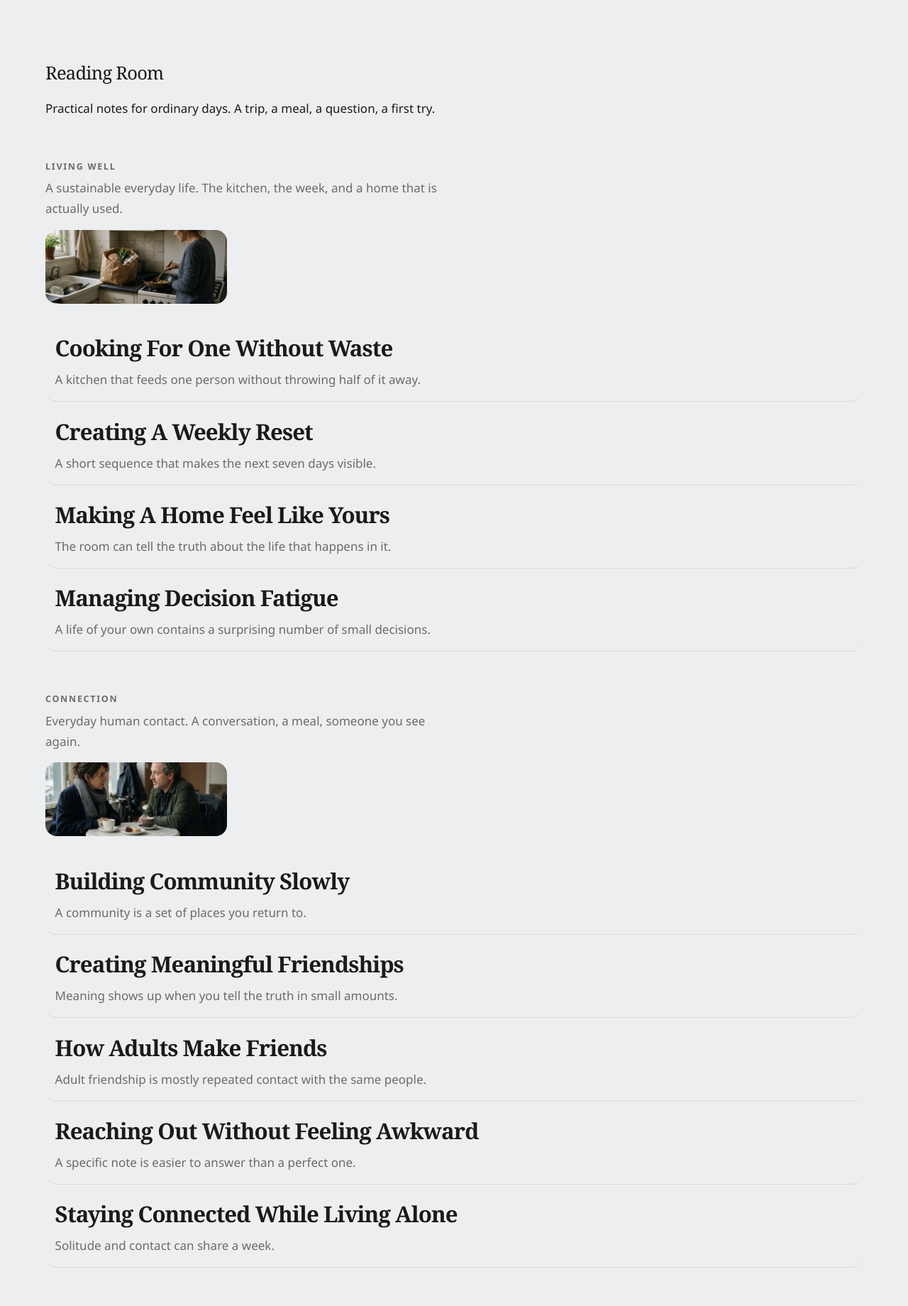
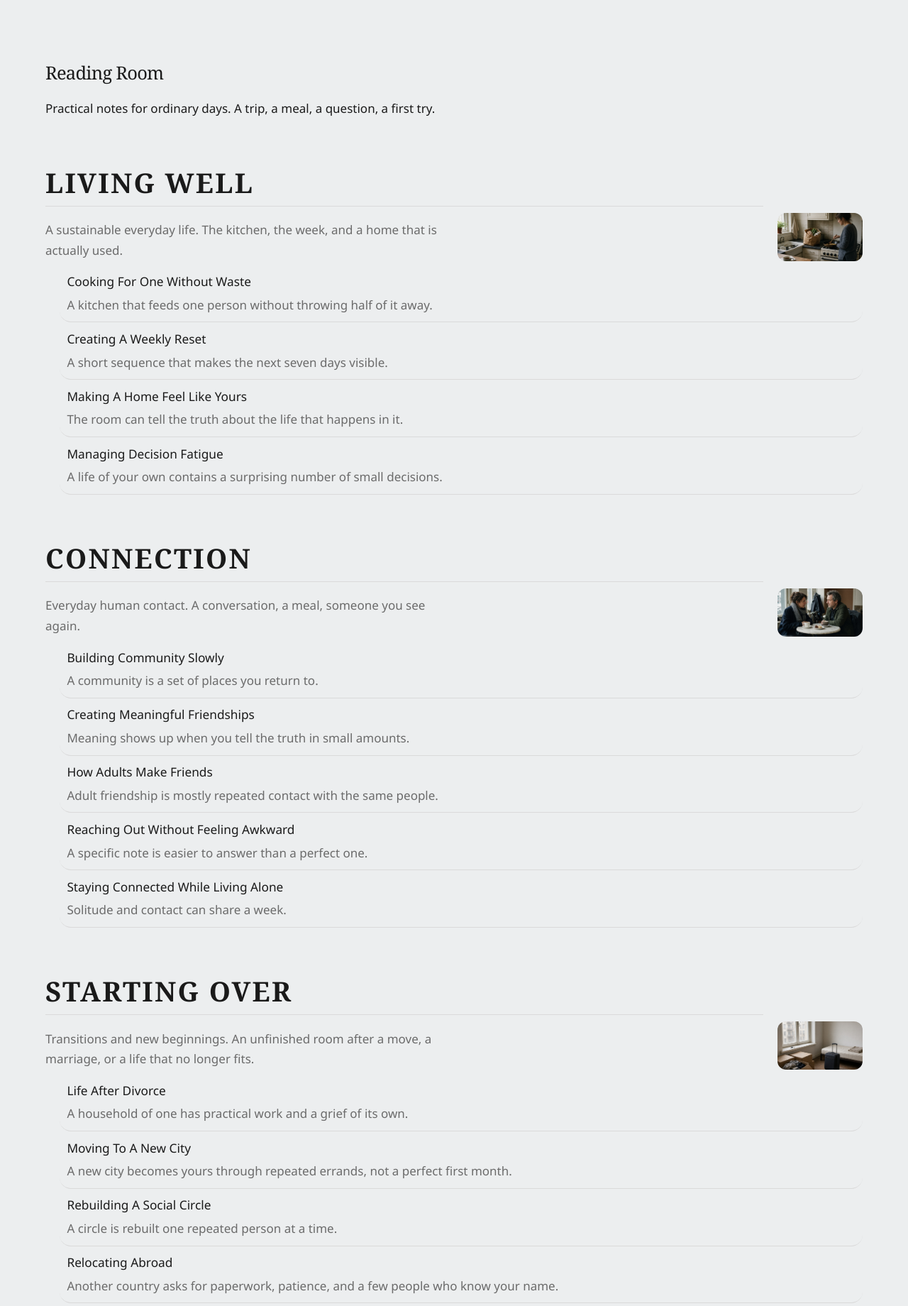
Before and after one commit to Solist-try/Go-solo-web, a PHP site: page /reading in a window 1280 px wide. Shown: the part 85-1925 px from the top of the page at 71% size. Run offline with PHP 8.4, Linux system fonts and the light colour scheme; a user stored in the database is signed in; data comes from the database, SQL or seed files in the repository; some libraries are stand-ins or nearby versions.

Commit message:
Make the Reading Room a map and quiet the waypoint photographs.
Life categories are the large headings, and articles sit inside them. Waypoint images are smaller and stay at the end of the page. A steward can place one optional Reading Room piece at the top of a chair.

Co-authored-by: Solist-try <Solist-try@users.noreply.github.com>

```diff
--- a/php/app/copy.php
+++ b/php/app/copy.php
@@ -179,6 +179,7 @@ function content_groups(): array
             'waypoints_food_title' => 'Food for Thought heading',
             'waypoints_food_intro' => 'Food for Thought introduction',
             'waypoints_food_note' => 'Food for Thought note',
+            'waypoints_food_read' => 'Read in Reading Room',
             'waypoints_discussions_title' => 'Discussions heading',
             'waypoints_start_title' => 'Start heading',
             'waypoints_discussion_label' => 'Discussion writing label',
--- a/php/app/defaults.json
+++ b/php/app/defaults.json
@@ -108,6 +108,7 @@
     "waypoints_food_title": "Food for Thought",
     "waypoints_food_intro": "",
     "waypoints_food_note": "A few pieces to sit with, if you want. Nothing here is required.",
+    "waypoints_food_read": "Read in Reading Room",
     "waypoints_discussions_title": "Current Discussions",
     "waypoints_start_title": "Start a Discussion",
     "waypoints_discussion_label": "What should this chair talk about?",
--- a/php/app/desk.php
+++ b/php/app/desk.php
@@ -626,7 +626,15 @@ function desk_waypoint_form(array $params): void
             $linked[(int) $link['reading_id']] = (int) $link['sort_order'];
         }
     }
-    view('steward/waypoint-form', ['waypoint' => $waypoint, 'readings' => $readings, 'linked' => $linked]);
+    $published = waypoint_feature_ready()
+        ? q("SELECT id, title FROM readings WHERE status = 'published' ORDER BY title")
+        : [];
+    view('steward/waypoint-form', [
+        'waypoint' => $waypoint,
+        'readings' => $readings,
+        'linked' => $linked,
+        'published' => $published,
+    ]);
 }
 
 function desk_waypoint_save(array $params): void
@@ -669,6 +677,10 @@ function desk_waypoint_save(array $params): void
             $sets[] = $column . ' = ?';
             $args[] = $value;
         }
+        if (waypoint_feature_ready()) {
+            $sets[] = 'featured_reading_id = ?';
+            $args[] = waypoint_feature_choice();
+        }
         $args[] = $id;
         exec_sql('UPDATE waypoints SET ' . implode(', ', $sets) . ' WHERE id = ?', $args);
     } else {
@@ -679,6 +691,11 @@ function desk_waypoint_save(array $params): void
             $columns[] = $column;
             $holders[] = '?';
             $args[] = $value;
+        }
+        if (waypoint_feature_ready()) {
+            $columns[] = 'featured_reading_id';
+            $holders[] = '?';
+            $args[] = waypoint_feature_choice();
         }
         exec_sql(
             'INSERT INTO waypoints (' . implode(', ', $columns) . ') VALUES (' . implode(', ', $holders) . ')',
--- a/php/app/helpers.php
+++ b/php/app/helpers.php
@@ -351,6 +351,25 @@ function waypoint_copy_ready(): bool
     return table_has_column('waypoints', 'intro_line');
 }
 
+function waypoint_feature_ready(): bool
+{
+    try {
+        return table_has_column('waypoints', 'featured_reading_id');
+    } catch (Throwable $e) {
+        return false;
+    }
+}
+
+function waypoint_feature_choice(): ?int
+{
+    $picked = (int) ($_POST['featured_reading_id'] ?? 0);
+    if ($picked <= 0) {
+        return null;
+    }
+    $row = one("SELECT id FROM readings WHERE id = ? AND status = 'published'", [$picked]);
+    return $row ? $picked : null;
+}
+
 function slugify(string $value): string
 {
     $value = strtolower(trim($value));
--- a/php/app/rooms.php
+++ b/php/app/rooms.php
@@ -425,7 +425,17 @@ function room_waypoint(array $params): void
         [(int) $waypoint['id']]
     );
     $readings = [];
+    $feature = null;
     $discussions = [];
+    if (waypoint_feature_ready()) {
+        $featureId = (int) ($waypoint['featured_reading_id'] ?? 0);
+        if ($featureId > 0) {
+            $feature = one(
+                'SELECT slug, title, standfirst FROM readings WHERE id = ? AND status = ?',
+                [$featureId, 'published']
+            ) ?: null;
+        }
+    }
     if (rooms_ready()) {
         $readings = q(
             'SELECT r.slug, r.title, r.standfirst
@@ -435,6 +445,13 @@ function room_waypoint(array $params): void
              ORDER BY wr.sort_order, r.title',
             ['published', (int) $waypoint['id']]
         );
+        if ($feature) {
+            $featureSlug = (string) $feature['slug'];
+            $readings = array_values(array_filter(
+                $readings,
+                static fn (array $article): bool => (string) $article['slug'] !== $featureSlug
+            ));
+        }
         $userId = (int) ($user['id'] ?? 0);
         $steward = is_steward() ? 1 : 0;
         $discussions = q(
@@ -455,6 +472,7 @@ function room_waypoint(array $params): void
         'joined' => $joined,
         'people' => $people,
         'readings' => $readings,
+        'feature' => $feature,
         'discussions' => $arranged['rows'],
         'welcome' => $arranged['welcome'],
         'pinAside' => $arranged['aside'],
--- a/php/assets/css/site.css
+++ b/php/assets/css/site.css
@@ -115,7 +115,7 @@ p { margin: 0 0 0.9rem; }
 .card.mist { background: var(--mist); }
 .card.waypoint { border-top: 3px solid var(--sage); }
 .card.waypoint .waypoint-idea { font-size: 1.2rem; margin: 0 0 0.7rem; }
-.card.waypoint .photo { width: min(100%, 24rem); height: 8rem; margin-top: 1.15rem; border-radius: 16px; object-fit: cover; }
+.card.waypoint .photo { width: min(100%, 14rem); height: 5.25rem; margin-top: 1.15rem; border-radius: 14px; object-fit: cover; }
 .card.welcome {
   background: #f3f6f4;
   border: 1px solid #e3ebe4;
@@ -162,31 +162,39 @@ a.card.sage:hover { background: var(--sage-hover); }
   font-size: 1.35rem;
   letter-spacing: -0.02em;
 }
-.reading-shelf { margin-top: 3.5rem; }
+.reading-note { margin-top: 2rem; }
+.reading-note .previews a strong { font-size: 1.15rem; font-weight: 500; }
+.reading-shelf { margin-top: 4.25rem; }
+.reading-shelf .shelf-head { display: grid; gap: 0.35rem 1.25rem; align-items: end; }
 .reading-shelf .shelf-label {
-  margin: 0 0 0.4rem;
-  color: var(--soft);
-  font-family: var(--sans);
-  font-size: 0.78rem;
+  margin: 0;
+  padding-bottom: 0.75rem;
+  border-bottom: 1px solid var(--line);
+  color: var(--ink);
+  font-family: var(--serif);
+  font-size: clamp(1.85rem, 3.2vw, 2.4rem);
   font-weight: 600;
-  letter-spacing: 0.14em;
+  letter-spacing: 0.06em;
   text-transform: uppercase;
+  line-height: 1.1;
 }
-.reading-shelf .shelf-line { margin: 0; max-width: 36rem; color: var(--soft); }
+.reading-shelf .shelf-line { margin: 0.85rem 0 0; max-width: 36rem; color: var(--soft); }
 .reading-shelf .shelf-photo {
-  width: min(100%, 16rem);
-  height: 6.5rem;
-  margin-top: 0.9rem;
-  border-radius: 16px;
+  width: 7.5rem;
+  height: 4.25rem;
+  margin: 0;
+  border-radius: 12px;
   object-fit: cover;
   box-shadow: none;
 }
-.reading-shelf .previews { margin-top: 1.35rem; }
+.reading-shelf .previews { margin: 0.35rem 0 0 1.25rem; }
+.reading-shelf .previews a { padding: 0.55rem 0.65rem; }
 .reading-shelf .previews a strong {
-  font-size: clamp(1.55rem, 2.5vw, 1.95rem);
-  font-weight: 600;
+  font-family: var(--sans);
+  font-size: 1.08rem;
+  font-weight: 500;
+  letter-spacing: 0;
   color: var(--ink);
-  letter-spacing: -0.03em;
 }
 .waypoint-page { max-width: 46rem; }
 .waypoint-page h1 { margin-bottom: 0.35rem; }
@@ -202,17 +210,23 @@ a.card.sage:hover { background: var(--sage-hover); }
 .food-shelf { margin: 2.4rem 0 0.4rem; max-width: 40rem; }
 .food-shelf h2 { margin: 0 0 0.45rem; }
 .food-note { color: var(--soft); margin-bottom: 0.2rem; }
+.food-feature { margin: 0.6rem 0 1rem; }
+.food-feature h3 { font-size: 1.55rem; margin: 0 0 0.3rem; }
+.food-feature h3 a { text-decoration: none; }
+.food-feature .button { margin-top: 0.15rem; }
 .food-shelf .previews a strong {
-  font-size: clamp(1.35rem, 2vw, 1.6rem);
-  font-weight: 600;
+  font-family: var(--sans);
+  font-size: 1.05rem;
+  font-weight: 500;
+  letter-spacing: 0;
   color: var(--ink);
 }
 .waypoint-photo {
-  width: min(100%, 26rem);
-  height: 11rem;
+  width: min(100%, 16rem);
+  height: 6.25rem;
   object-fit: cover;
-  margin: 3.2rem 0 0;
-  border-radius: 20px;
+  margin: 3.6rem 0 0;
+  border-radius: 16px;
   box-shadow: none;
 }
 .support-photo {
@@ -383,6 +397,8 @@ th, td { text-align: left; padding: 0.75rem 0.5rem; border-bottom: 1px solid var
 
 @media (min-width: 860px) {
   .hero, .split.two { grid-template-columns: 1.1fr 0.9fr; }
+  .reading-shelf .shelf-head { grid-template-columns: 1fr auto; }
+  .reading-shelf .shelf-photo { grid-column: 2; grid-row: 1 / span 2; }
   .cards.two { grid-template-columns: 1fr 1fr; }
   .cards.three { grid-template-columns: 1fr 1fr 1fr; }
   .desk { grid-template-columns: 13rem 1fr; align-items: start; }
--- a/php/sql/install.sql
+++ b/php/sql/install.sql
@@ -115,6 +115,7 @@ CREATE TABLE waypoints (
   discussion_cta VARCHAR(80) NOT NULL DEFAULT '',
   discussion_empty VARCHAR(500) NOT NULL DEFAULT '',
   cover_path VARCHAR(255) NOT NULL DEFAULT '',
+  featured_reading_id INT UNSIGNED NULL,
   archived TINYINT(1) NOT NULL DEFAULT 0,
   created_at DATETIME NOT NULL,
   PRIMARY KEY (id),
@@ -988,3 +989,4 @@ Ask of this month: what would make my actual days feel more intentional, more co
 
 INSERT INTO schema_updates (update_key, applied_at) VALUES ('rooms-2026-10-08', NOW());
 INSERT INTO schema_updates (update_key, applied_at) VALUES ('path-2026-10-09', NOW());
+INSERT INTO schema_updates (update_key, applied_at) VALUES ('feature-2026-10-18', NOW());
--- a/php/views/reading/index.php
+++ b/php/views/reading/index.php
@@ -4,8 +4,8 @@
   <h1><?= e(site_text('reading_title')) ?></h1>
   <p><?= e(site_text('reading_intro')) ?></p>
   <?php if (!empty($featured)): ?>
-    <article class="reading-shelf">
-      <p class="shelf-label"><?= e(site_text('pin_featured')) ?></p>
+    <article class="reading-note">
+      <p class="kicker"><?= e(site_text('pin_featured')) ?></p>
       <div class="previews">
         <?php foreach ($featured as $article): ?>
           <a href="<?= e(url('/reading/' . $article['slug'])) ?>">
```
Also changed, not shown: php/INSTALL.md (+2 -0 lines), php/sql/update-feature.sql (added, +9 -0 lines), php/views/steward/waypoint-form.php (+11 -0 lines), php/views/waypoints/show.php (+9 -1 lines).
